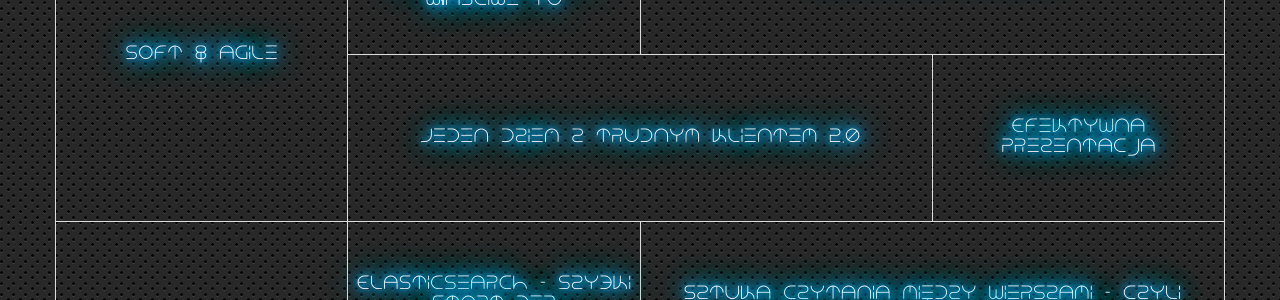
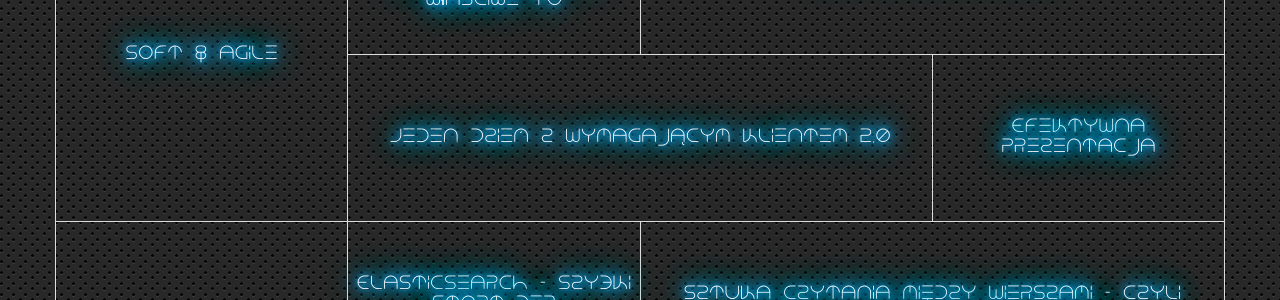
Before and after one commit to wojtekerbetowski/warsjawa2013, a Jekyll site: the page built from index.html, in a window 1280 px wide. Shown: the part 1522-1822 px from the top of the page. Built offline with Jekyll 4.4.1, drawn with Linux system fonts in a browser that asks for light colours; some of the changed lines change nothing that is shown.

Commit message:
SML - Jeden dzien...

```diff
--- a/index.html
+++ b/index.html
@@ -115,16 +115,15 @@
         requirements: TBD
 
     - talks:
-      - id: trudny_klient
-        title: Jeden dzień z trudnym klientem 2.0
+      - id: wymagajacy_klient
+        title: Jeden dzień z wymagającym klientem 2.0
         slots: 2
         speaker:
-          name: Ola Puchta, Tomek Szymański
-          photo: /img/tbd.png
-          bio: TBD
-        description: TBD
-        requirements: TBD
-
+          name: Paweł Stawicki, Łukasz Żuchowski, Jan Zborowski
+          photo:  /img/speakers/sml.jpg
+          bio: "Trzech wesołych chłopaków z SoftwareMill. Paweł i Łukasz kodują głównie w Javie i Scali, a Jasiek zajmuje się finansami spółki. Od kiedy SoftwareMill wprowadził własny model zarządzania firmą - SML 2.0 - wszyscy trzej dodatkowo zarządzają relacjami z klientami, a nawet całym SoftwareMill. <br/>Poprowadzony przez nich warsztat będzie odwzorowaniem sytuacji, z którymi spotykają się na co dzień w pracy. <br/>www: http://SoftwareMill.com/<br/>Twitter: @SoftwareMill"
+        description: "Warsztat w formie symulacji pokazującej jak zarządzać relacjami z klientem. <br/><br/>Celem warsztatu jest odpowiedź na pytania:<br/> <dl><dt>Jak poznać i wpływać na oczekiwania klienta?</dt> <dt>W jakim stopniu zaangażować klienta w pracę zespołu projektowego?</dt> <dt>Jakie są najczęstsze czynniki ryzyka związane z niewłaściwie kształtowaną relacją z klientem?</dt>  <dt>Jakie są najlepsze praktyki związane ze zmianami zakresu produktu w trakcie trwania projektu?</dt>  </dl><br/> Na podstawie konkretnego case’u w formie gry przeprowadzimy uczestników przez projekt, w którym będą mieli okazję zmierzyć się z najczęstszymi pułapkami jakie zastawiają na nas klienci. Następnie omówimy najczęstsze błędy i sposoby na ich uniknięcie, których sami doświadczyliśmy realizując dotychczasowe projekty.<br/>Warsztat poprowadzą: Jan Zborowski, Łukasz Żuchowski i Paweł Stawicki. Wszyscy z SoftwareMill."
+        requirements: "Warsztat ukierunkowany jest na rozwijanie umiejętności miękkich i przeprowadzony będzie w formie interaktywnej gry zespołowej z elementami pracy manualnej. Organizator zapewnia materiały niezbędne do przeprowadzenia warsztatu."
       - id: efektywna_prezentacja
         title: Efektywna Prezentacja
         speaker:
```
